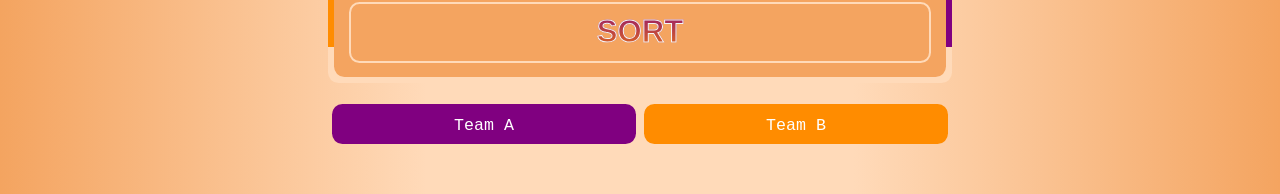
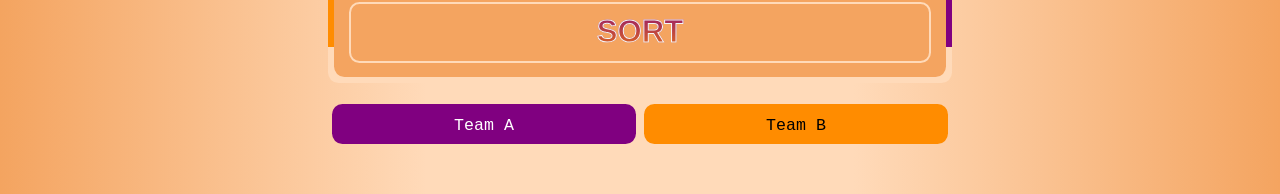
Before and after one commit to dudushy/team-sorter, an Angular app: page /team-sorter/ in a window 1280 px wide. Shown: the part 237-431 px from the top of the page. Built offline with nearby package versions, Linux system fonts and the light colour scheme.

Commit message:
Update text color

```diff
--- a/src/app/pages/home/home.component.scss
+++ b/src/app/pages/home/home.component.scss
@@ -22,13 +22,13 @@
   --teamABackground: purple;
   --teamAText: white;
   --teamBBackground: darkorange;
-  --teamBText: white;
+  --teamBText: black;
 }
 
 $teamABackground: purple;
 $teamAText: white;
 $teamBBackground: darkorange;
-$teamBText: white;
+$teamBText: black;
 
 #content {
   display: flex;
```
